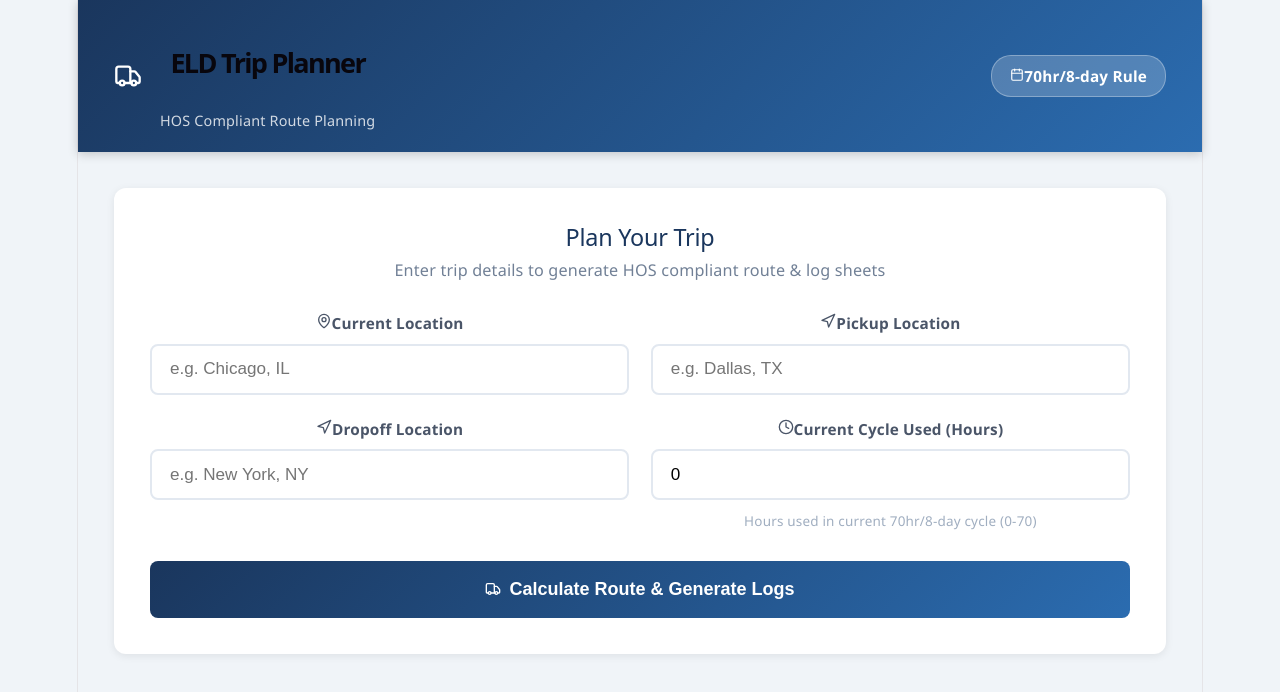
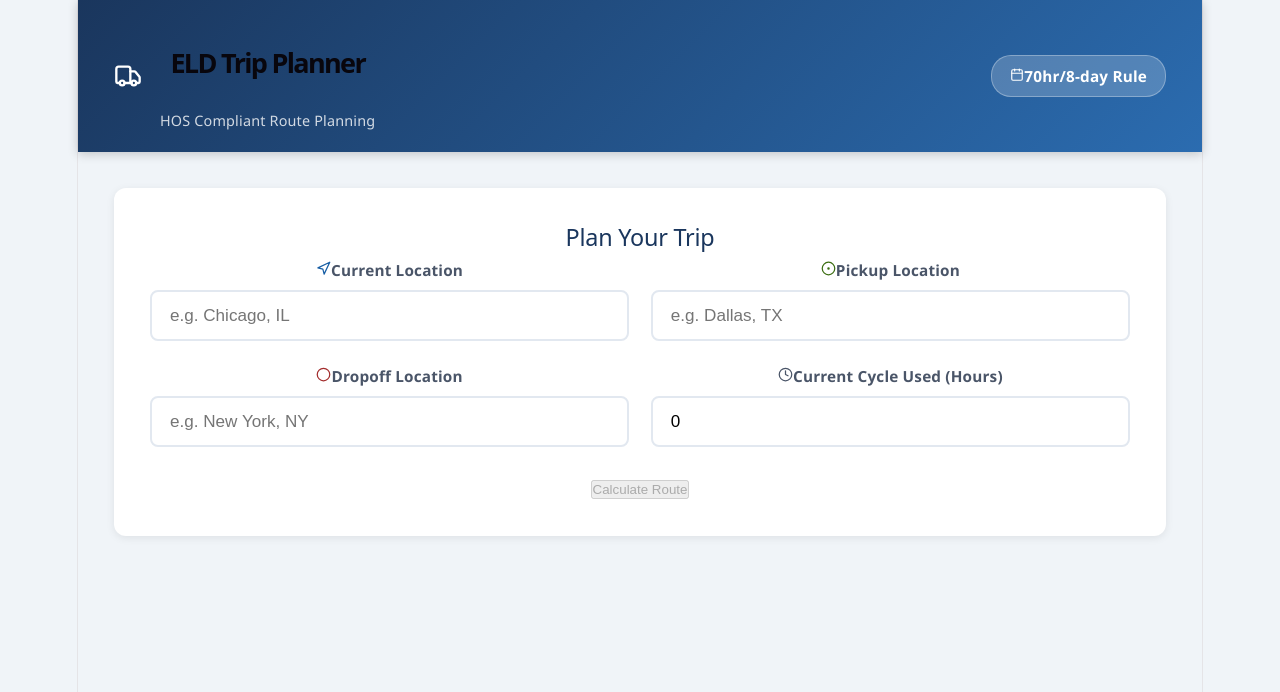
Before and after one commit to Faizan80235/eld-trip-planner-frontend, a React app: page / in a window 1280 px wide. Shown: the top 692 px of the page. Built offline with nearby package versions, Linux system fonts and the light colour scheme; the HTML template or start-up script is replaced by a standard one.

Commit message:
update my tripform code

```diff
--- a/src/components/TripForm.jsx
+++ b/src/components/TripForm.jsx
@@ -1,9 +1,25 @@
 import { useState, useRef, useEffect } from 'react';
-import { MapPin, Clock, Truck, Loader2, Navigation } from 'lucide-react';
+import { MapPin, Navigation, Circle, CircleDot, Clock, Truck, Loader2 } from 'lucide-react';
 import './TripForm.css';
 
-// Location Input with FAST autocomplete
-function LocationInput({ label, icon: Icon, name, value, onChange, placeholder }) {
+function isValidLocation(value) {
+  if (!value) return false;
+
+  const trimmed = value.trim();
+
+  if (trimmed.length < 4) return false;
+
+  if (!/[a-zA-Z]/.test(trimmed)) return false;
+
+  if (!/^[a-zA-Z\s,.-]+$/.test(trimmed)) return false;
+
+  const words = trimmed.split(" ").filter(w => w.length > 1);
+  if (words.length < 1) return false;
+
+  return true;
+}
+
+function LocationInput({ label, icon: Icon, iconColor, name, value, onChange, placeholder }) {
   const [suggestions, setSuggestions] = useState([]);
   const [showSuggestions, setShowSuggestions] = useState(false);
   const [loading, setLoading] = useState(false);
@@ -44,7 +60,10 @@ function LocationInput({ label, icon: Icon, name, value, onChange, placeholder }
     try {
       const res = await fetch(
         `https://nominatim.openstreetmap.org/search?q=${encodeURIComponent(query)}&format=json&limit=6&addressdetails=1`,
-        { signal: abortRef.current.signal }
+        {
+          signal: abortRef.current.signal,
+          headers: { 'Accept-Language': 'en' },
+        }
       );
 
       const data = await res.json();
@@ -69,7 +88,9 @@ function LocationInput({ label, icon: Icon, name, value, onChange, placeholder }
       setShowSuggestions(true);
       setActiveIndex(-1);
     } catch (err) {
-      if (err.name !== 'AbortError') console.error(err);
+      if (err.name !== 'AbortError') {
+        console.error(err);
+      }
     } finally {
       setLoading(false);
     }
@@ -91,10 +112,23 @@ function LocationInput({ label, icon: Icon, name, value, onChange, placeholder }
     setSuggestions([]);
   };
 
+  const handleKeyDown = (e) => {
+    if (!showSuggestions) return;
+
+    if (e.key === 'ArrowDown') {
+      setActiveIndex((prev) => (prev < suggestions.length - 1 ? prev + 1 : prev));
+    } else if (e.key === 'ArrowUp') {
+      setActiveIndex((prev) => (prev > 0 ? prev - 1 : 0));
+    } else if (e.key === 'Enter') {
+      e.preventDefault();
+      if (activeIndex >= 0) handleSelect(suggestions[activeIndex]);
+    }
+  };
+
   return (
     <div className="form-group autocomplete-wrapper" ref={wrapperRef}>
-      <label className="label-with-icon">
-        {Icon && <Icon size={16} />}
+      <label className="form-label">
+        {Icon && <Icon size={15} color={iconColor} strokeWidth={2} />}
         {label}
       </label>
 
@@ -103,6 +137,8 @@ function LocationInput({ label, icon: Icon, name, value, onChange, placeholder }
         name={name}
         value={value}
         onChange={handleInputChange}
+        onKeyDown={handleKeyDown}
+        onFocus={() => suggestions.length && setShowSuggestions(true)}
         placeholder={placeholder}
         autoComplete="off"
         required
@@ -110,7 +146,8 @@ function LocationInput({ label, icon: Icon, name, value, onChange, placeholder }
 
       {loading && (
         <div className="autocomplete-loading">
-          <Loader2 size={16} className="spin" /> Searching...
+          <Loader2 size={13} className="spin" />
+          Searching...
         </div>
       )}
 
@@ -119,10 +156,11 @@ function LocationInput({ label, icon: Icon, name, value, onChange, placeholder }
           {suggestions.map((s, i) => (
             <li
               key={i}
-              className={`autocomplete-item ${i === activeIndex ? 'active' : ''}`}
+              className={i === activeIndex ? 'active' : ''}
               onMouseDown={() => handleSelect(s)}
             >
-              <MapPin size={14} /> {s.display}
+              <MapPin size={13} />
+              {s.display}
             </li>
           ))}
         </ul>
@@ -131,7 +169,6 @@ function LocationInput({ label, icon: Icon, name, value, onChange, placeholder }
   );
 }
 
-// MAIN FORM
 function TripForm({ onSubmit, loading }) {
   const [formData, setFormData] = useState({
     current_location: '',
@@ -145,24 +182,33 @@ function TripForm({ onSubmit, loading }) {
     setFormData((prev) => ({ ...prev, [name]: value }));
   };
 
+  const isFormValid =
+    isValidLocation(formData.current_location) &&
+    isValidLocation(formData.pickup_location) &&
+    isValidLocation(formData.dropoff_location);
+
   const handleSubmit = (e) => {
     e.preventDefault();
+
+    if (!isFormValid) {
+      alert("Invalid input. Please enter real city names like Chicago, IL or Lahore, Punjab");
+      return;
+    }
+
     onSubmit(formData);
   };
 
   return (
     <div className="trip-form">
       <h2>Plan Your Trip</h2>
-      <p className="form-subtitle">
-        Enter trip details to generate HOS compliant route & log sheets
-      </p>
 
       <form onSubmit={handleSubmit}>
         <div className="form-grid">
 
           <LocationInput
             label="Current Location"
-            icon={MapPin}
+            icon={Navigation}
+            iconColor="#185FA5"
             name="current_location"
             value={formData.current_location}
             onChange={handleChange}
@@ -171,7 +217,8 @@ function TripForm({ onSubmit, loading }) {
 
           <LocationInput
             label="Pickup Location"
-            icon={Navigation}
+            icon={CircleDot}
+            iconColor="#3B6D11"
             name="pickup_location"
             value={formData.pickup_location}
             onChange={handleChange}
@@ -180,7 +227,8 @@ function TripForm({ onSubmit, loading }) {
 
           <LocationInput
             label="Dropoff Location"
-            icon={Navigation}
+            icon={Circle}
+            iconColor="#A32D2D"
             name="dropoff_location"
             value={formData.dropoff_location}
             onChange={handleChange}
@@ -188,8 +236,8 @@ function TripForm({ onSubmit, loading }) {
           />
 
           <div className="form-group">
-            <label className="label-with-icon">
-              <Clock size={16} />
+            <label className="form-label">
+              <Clock size={15} />
               Current Cycle Used (Hours)
             </label>
 
@@ -203,17 +251,12 @@ function TripForm({ onSubmit, loading }) {
               step="0.5"
               required
             />
-
-            <span className="input-hint">
-              Hours used in current 70hr/8-day cycle (0-70)
-            </span>
           </div>
 
         </div>
 
-        <button type="submit" className="submit-btn" disabled={loading}>
-          <Truck size={16} />
-          {loading ? ' Calculating...' : ' Calculate Route & Generate Logs'}
+        <button type="submit" disabled={loading || !isFormValid}>
+          {loading ? 'Calculating...' : 'Calculate Route'}
         </button>
       </form>
     </div>
```
